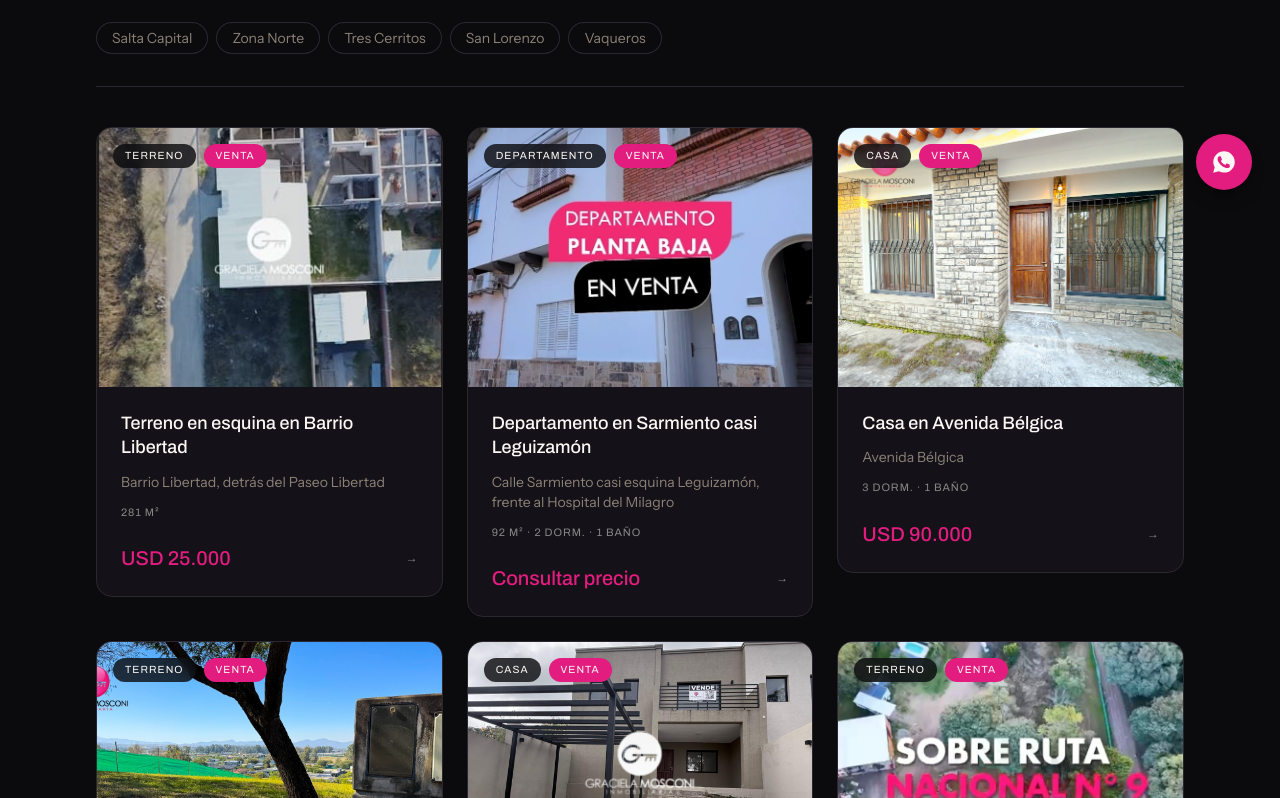
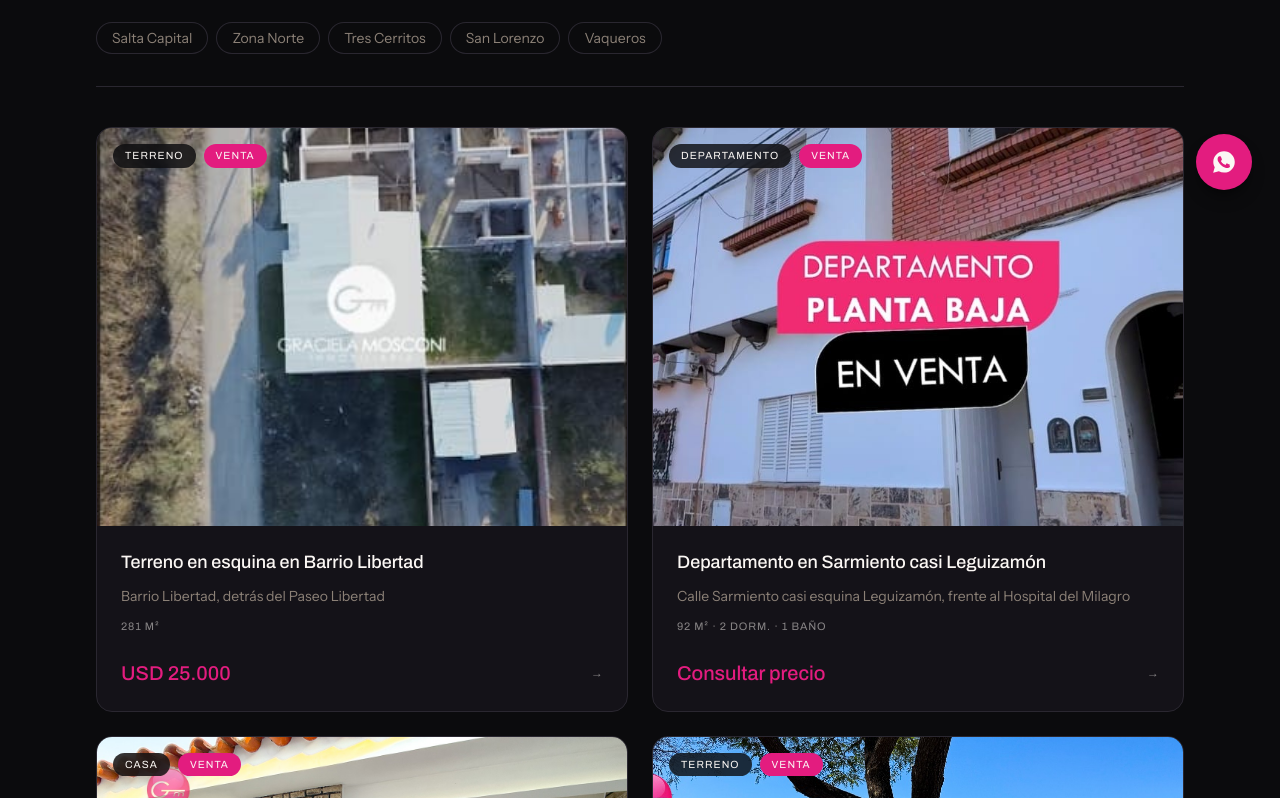
Before and after one commit to inmobiliariamosconi/mosconi-inmobiliaria, a Next.js app: page /propiedades in a window 1280 px wide. Shown: the part 582-1380 px from the top of the page. Built offline with nearby package versions, Linux system fonts and the light colour scheme.

Commit message:
Show property listings in a 2-column grid
Drops the 3-column breakpoint on the homepage teaser and full
portfolio grid so cards stay two per row on larger screens too.

```diff
--- a/src/components/sections/Propiedades.tsx
+++ b/src/components/sections/Propiedades.tsx
@@ -26,7 +26,7 @@ export default function Propiedades() {
           </Link>
         </Reveal>
 
-        <div className="mt-12 grid grid-cols-1 gap-6 sm:grid-cols-2 lg:grid-cols-3">
+        <div className="mt-12 grid grid-cols-1 gap-6 sm:grid-cols-2">
           {featured.map((property, i) => (
             <Reveal key={property.slug} delay={0.1 + i * 0.06}>
               <PropertyCard property={property} />
--- a/src/components/sections/PropiedadesGrid.tsx
+++ b/src/components/sections/PropiedadesGrid.tsx
@@ -30,9 +30,9 @@ export function PropiedadesGrid() {
       />
 
       {filtered.length > 0 ? (
-        <div className="mt-10 grid grid-cols-1 gap-6 sm:grid-cols-2 lg:grid-cols-3">
+        <div className="mt-10 grid grid-cols-1 gap-6 sm:grid-cols-2">
           {filtered.map((property, i) => (
-            <Reveal key={property.slug} delay={(i % 3) * 0.06}>
+            <Reveal key={property.slug} delay={(i % 2) * 0.06}>
               <PropertyCard property={property} />
             </Reveal>
           ))}
--- a/src/components/ui/PropertyCard.tsx
+++ b/src/components/ui/PropertyCard.tsx
@@ -19,7 +19,7 @@ export function PropertyCard({ property }: { property: Property }) {
           src={property.images[0]}
           alt={property.title}
           fill
-          sizes="(min-width: 1024px) 380px, (min-width: 640px) 45vw, 100vw"
+          sizes="(min-width: 640px) 45vw, 100vw"
           className="object-cover transition-transform duration-500 group-hover:scale-105"
         />
         <div className="absolute left-4 top-4 flex gap-2">
```
